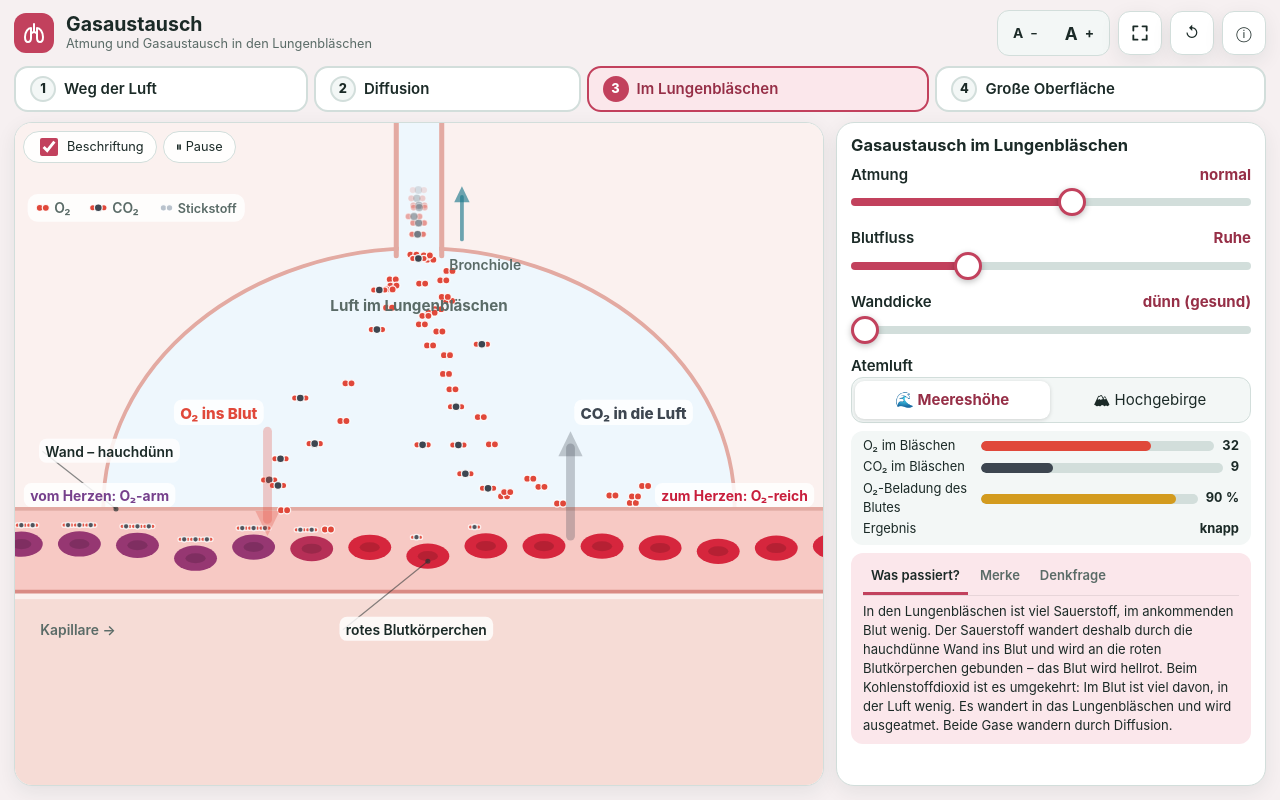
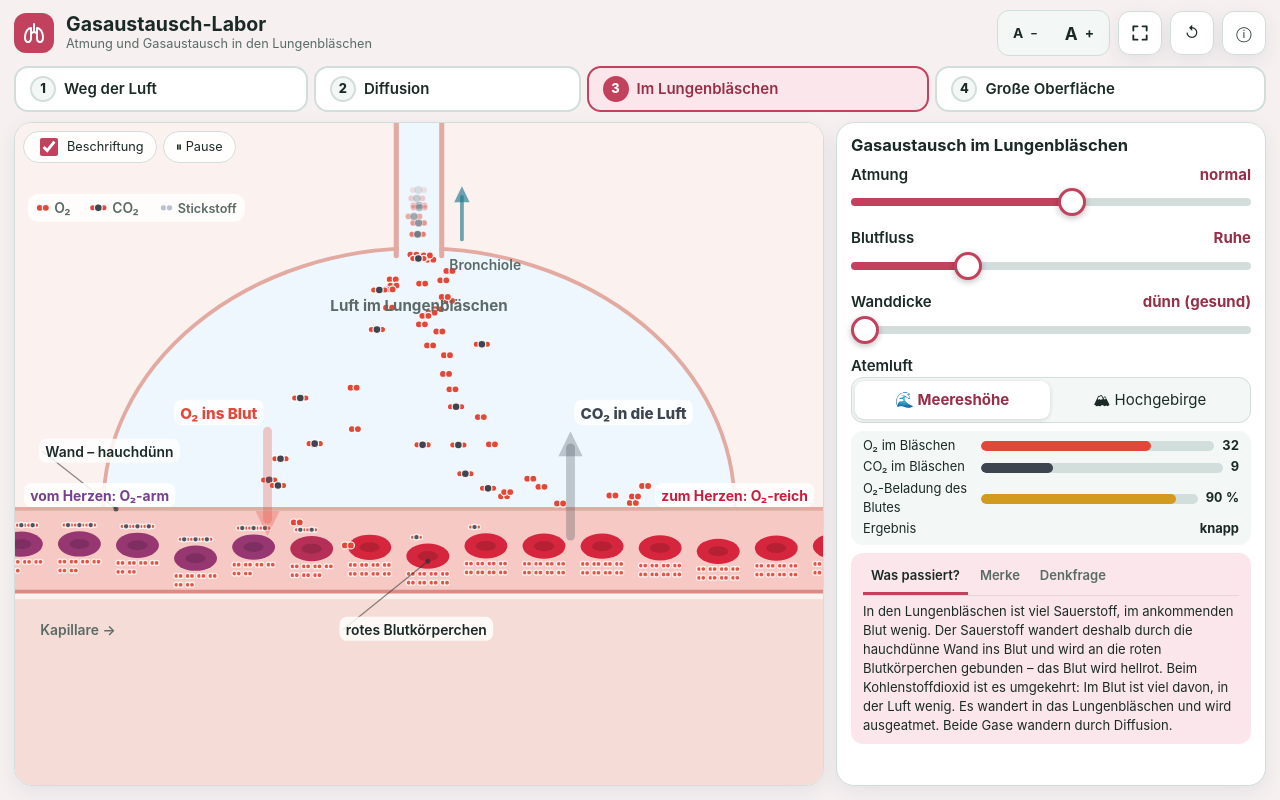
Before and after one commit to bibelleser/schule-hwall, a plain HTML site: page animationen/Gasaustausch.html in a window 1280 px wide. Drawn offline with Linux system fonts and the light colour scheme; animation ran at ten frames a second.

Commit message:
Website aktualisiert

```diff
--- a/animationen/Gasaustausch.html
+++ b/animationen/Gasaustausch.html
@@ -7,7 +7,7 @@
 <meta name="apple-mobile-web-app-capable" content="yes">
 <meta name="mobile-web-app-capable" content="yes">
 <meta name="apple-mobile-web-app-title" content="Gasaustausch">
-<title>Gasaustausch</title>
+<title>Gasaustausch-Labor</title>
 <style>
 :root{
   --bg:#f6f0f1;--panel:#ffffff;--panel2:#f3f7f6;--text:#1b2a27;--muted:#5a6b67;--line:#d2dedb;
@@ -144,7 +144,7 @@ dialog ul{padding-left:20px;margin:4px 0}
 <header>
   <div class="brand">
     <div class="logo" aria-hidden="true"><svg viewBox="0 0 24 24" fill="none" stroke="#fff" stroke-width="2" stroke-linecap="round" stroke-linejoin="round"><path d="M12 3v8"/><path d="M12 11c-1 0-2 1-3 1"/><path d="M12 11c1 0 2 1 3 1"/><path d="M9 7C6 7 3 11 3 16c0 3 1 5 3 5s3-2 3-4V7z"/><path d="M15 7c3 0 6 4 6 9 0 3-1 5-3 5s-3-2-3-4V7z"/></svg></div>
-    <div><h1>Gasaustausch</h1><p class="sub">Atmung und Gasaustausch in den Lungenbläschen</p></div>
+    <div><h1>Gasaustausch-Labor</h1><p class="sub">Atmung und Gasaustausch in den Lungenbläschen</p></div>
   </div>
   <div class="head-actions">
     <div class="seg" role="group" aria-label="Schriftgröße">
@@ -461,6 +461,7 @@ const alv = {
   frage: 'Stelle eine verdickte Wand und „Sport“ ein. Warum bekommen die roten Blutkörperchen jetzt nicht mehr genug Sauerstoff? Was merkt ein Mensch mit einer solchen Lungenerkrankung?',
   init() { this.O = []; this.C = []; this.R = []; this.sat = []; this.acc = 0; this.co2out = []; for (let x = -20; x < 680; x += 46) this.R.push(this.rbc(x)); for (let i = 0; i < 30; i++) this.O.push(this.inAir()); for (let i = 0; i < 4; i++) this.C.push({ ...this.inAir(), m: 'air' }); for (let i = 0; i < 240; i++) this.step(0.05); },
   rbc(x) { return { x, y: 0, o2: 6, co2: 3, ph: rnd(0, 6) }; },
+  o2slot(r, i) { return [r.x - 13.5 + (i % 4) * 9, r.y + 14 + Math.floor(i / 4) * 7]; },
   inAir() { let x, y; do { x = rnd(AX - ARX + 20, AX + ARX - 20); y = rnd(AY - ARY + 20, AY - 10); } while (((x - AX) / ARX) ** 2 + ((y - AY) / ARY) ** 2 > 0.85); return { x, y, m: 'air' }; },
   geo() { const th = 3 + this.v.wall / 100 * 14; return { th, ct: AY + th, cb: AY + th + 64 }; },
   inside(x, y) { return ((x - AX) / ARX) ** 2 + ((y - AY) / ARY) ** 2 < 1 && y < AY; },
@@ -482,7 +483,7 @@ const alv = {
         const nx = p.x + rnd(-1, 1) * 75 * dt, ny = p.y + rnd(-1, 1) * 75 * dt + 10 * dt;
         if (this.inside(nx, ny)) { p.x = nx; p.y = ny; }
       } else if (p.m === 'x') {
-        const r = p.r, tx = r.x, ty = r.y, dx = tx - p.x, dy = ty - p.y, dd = Math.hypot(dx, dy), sp = (160 / (1 + v.wall / 30)) * dt;
+        const r = p.r, [tx, ty] = this.o2slot(r, p.slot), dx = tx - p.x, dy = ty - p.y, dd = Math.hypot(dx, dy), sp = (160 / (1 + v.wall / 30)) * dt;
         if (dd < sp + 2 || r.x > VX1 + 20) { r.o2 = Math.min(8, r.o2 + 1); r.pend--; p.m = 'done'; }
         else { p.x += dx / dd * sp + speed * dt * 0.6; p.y += dy / dd * sp; }
       }
@@ -496,7 +497,7 @@ const alv = {
       if (Math.random() < rate * dt) {
         let best = null, bd = 1e9;
         this.O.forEach(p => { if (p.m === 'air' && p.y > AY - 170) { const d = Math.abs(p.x - r.x) + (AY - p.y) * 0.5; if (d < bd) { bd = d; best = p; } } });
-        if (best) { best.m = 'x'; best.r = r; r.pend = (r.pend || 0) + 1; }
+        if (best) { best.m = 'x'; best.r = r; best.slot = clamp(r.o2 + (r.pend || 0), 0, 7); r.pend = (r.pend || 0) + 1; }
       }
     });
     // Kohlenstoffdioxid
@@ -530,6 +531,7 @@ const alv = {
       g.fillStyle = mixRGB([118, 64, 140], [214, 38, 61], t); g.beginPath(); g.ellipse(r.x, r.y, 17, 10, 0, 0, 7); g.fill();
       g.fillStyle = 'rgba(0,0,0,.15)'; g.beginPath(); g.ellipse(r.x, r.y, 8, 4, 0, 0, 7); g.fill();
       for (let i = 0; i < r.co2; i++) mol(r.x - 9 + i * 9, r.y - 15, 'co2', 0.9, 0.7);
+      for (let i = 0; i < r.o2; i++) { const [ox, oy] = this.o2slot(r, i); mol(ox, oy, 'o2', 0.9, 0.7); }
     });
     // Wand
     g.fillStyle = v.wall > 15 ? '#c99a8f' : '#e3aaa2'; g.fillRect(VX0, AY, VX1 - VX0, th);
```
